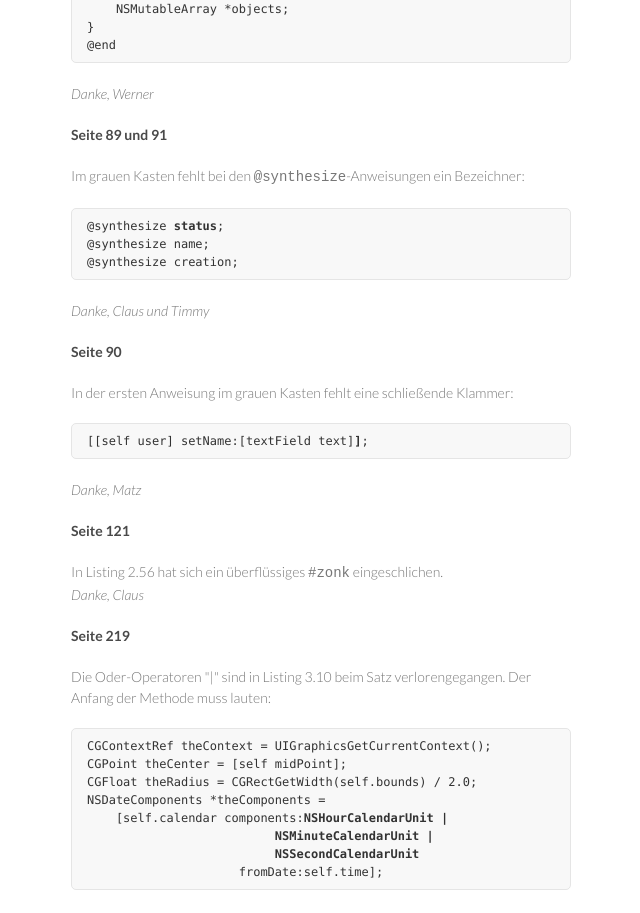
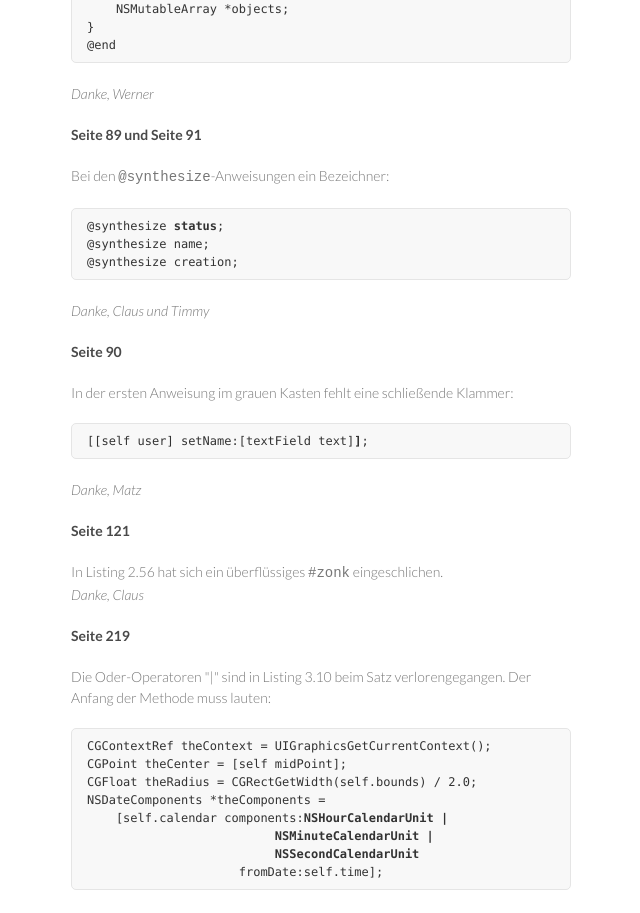
Before and after one commit to jesussmilewu/iPhone, a plain HTML site: page errors.html in a window 1280 px wide. Shown: the part 1160-2073 px from the top of the page, without its empty margins (499-1139 px from the left). Drawn offline with Linux system fonts and the light colour scheme.

Commit message:
Seite 91

```diff
--- a/errors.html
+++ b/errors.html
@@ -62,8 +62,8 @@
 @end
 </pre>
 <em>Danke, Werner</em></p>
-<h4>Seite 89 und 91</h4>
-<p>Im grauen Kasten fehlt bei den <tt>@synthesize</tt>-Anweisungen ein Bezeichner:
+<h4>Seite 89 und Seite 91</h4>
+<p>Bei den <tt>@synthesize</tt>-Anweisungen ein Bezeichner:
 <pre>
 @synthesize <b>status</b>;
 @synthesize name;
```
